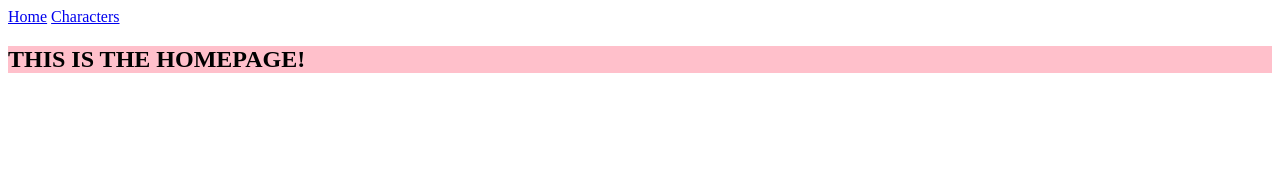
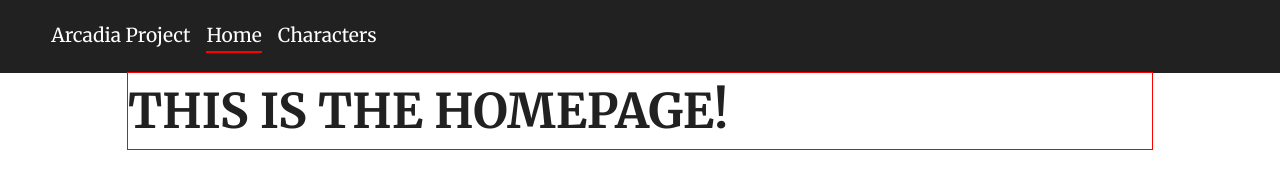
Before and after one commit to KisekiMiracle/arcadia-project, a website built with Vite: page index.html in a window 1280 px wide. Built offline with nearby package versions, Linux system fonts and the light colour scheme.

Commit message:
added some styles

```diff
--- a/index.html
+++ b/index.html
@@ -5,15 +5,24 @@
     <link rel="icon" type="image/svg+xml" href="/src/assets/img/javascript.svg" />
     <meta name="viewport" content="width=device-width, initial-scale=1.0" />
     <meta name="description" content="" />
+    <link rel="preconnect" href="https://fonts.googleapis.com" />
+    <link rel="preconnect" href="https://fonts.gstatic.com" crossorigin />
+    <link
+      href="https://fonts.googleapis.com/css2?family=Merriweather:ital,wght@0,300;0,400;0,700;0,900;1,300;1,400;1,700;1,900&display=swap"
+      rel="stylesheet"
+    />
     <script type="module" src="index.js"></script>
     <script type="module" src="/src/js/router.js"></script>
     <title>Vite App</title>
   </head>
   <body>
-    <nav>
-      <a href="/">Home</a>
-      <a href="/characters">Characters</a>
-    </nav>
+    <header id="page-header">
+      <nav>
+        <p>Arcadia Project</p>
+        <a href="/">Home</a>
+        <a href="/characters">Characters</a>
+      </nav>
+    </header>
     <main id="app"></main>
   </body>
 </html>
--- a/index.js
+++ b/index.js
@@ -1 +1,2 @@
+import "./src/css/reset.css";
 import "./src/css/styles.min.css";
--- a/pages/home.html
+++ b/pages/home.html
@@ -1,3 +1,3 @@
-<section>
+<section class="c-container">
   <h1>THIS IS THE HOMEPAGE!</h1>
 </section>
--- /dev/null
+++ b/src/css/reset.css
@@ -0,0 +1,63 @@
+/* Source: https://www.joshwcomeau.com/css/custom-css-reset/ */
+
+/* 1. Use a more-intuitive box-sizing model */
+*,
+*::before,
+*::after {
+  box-sizing: border-box;
+}
+/* 2. Remove default margin */
+* {
+  margin: 0;
+}
+body {
+  /* 3. Add accessible line-height */
+  line-height: 1.5;
+  /* 4. Improve text rendering */
+  -webkit-font-smoothing: antialiased;
+}
+/* 5. Improve media defaults */
+img,
+picture,
+video,
+canvas,
+svg {
+  display: block;
+  max-width: 100%;
+}
+/* 6. Inherit fonts for form controls */
+input,
+button,
+textarea,
+select {
+  font: inherit;
+}
+/* 7. Avoid text overflows */
+p,
+h1,
+h2,
+h3,
+h4,
+h5,
+h6 {
+  overflow-wrap: break-word;
+}
+/* 8. Improve line wrapping */
+p {
+  text-wrap: pretty;
+}
+h1,
+h2,
+h3,
+h4,
+h5,
+h6 {
+  text-wrap: balance;
+}
+/*
+    9. Create a root stacking context
+  */
+#root,
+#__next {
+  isolation: isolate;
+}
--- a/src/css/styles.scss
+++ b/src/css/styles.scss
@@ -1,11 +1,43 @@
 :root {
-  -clr-black: #212121;
+  --clr-black: #212121;
+}
+
+body {
+  font-family: "Merriweather", serif;
+  font-optical-sizing: auto;
+  font-style: normal;
+  font-size: 18;
+  line-height: 1.6;
 }
 
 h1 {
-  color: var(-clr-black);
+  color: var(--clr-black);
+  font-size: 2.986rem;
 }
 
-#app {
-  background-color: pink;
+#page-header {
+  background-color: var(--clr-black);
+
+  nav {
+    display: flex;
+    padding: 20px max(4vw, 40px);
+    color: white;
+    font-size: 1.2rem;
+    gap: 1rem;
+
+    a {
+      color: white;
+      text-decoration: none;
+    }
+
+    .c-header-item-active {
+      border-bottom: 2px solid red;
+    }
+  }
 }
+
+.c-container {
+  width: min(80%, 1600px);
+  margin-inline: auto;
+  outline: 1px solid red;
+}
--- a/src/js/router.js
+++ b/src/js/router.js
@@ -2,7 +2,7 @@ const urlPageTitle = "Arcadia Project";
 
 document.addEventListener("click", (e) => {
   const { target } = e;
-  if (!target.matches("nav a")) {
+  if (!target.matches(".page-header nav a")) {
     return;
   }
   e.preventDefault();
@@ -11,17 +11,17 @@ document.addEventListener("click", (e) => {
 
 const routes = {
   404: {
-    template: "./pages/404.html",
+    template: "/pages/404.html",
     title: `404 | ${urlPageTitle}`,
     description: "Page not found.",
   },
   "/": {
-    template: "./pages/home.html",
+    template: "/pages/home.html",
     title: `Home | ${urlPageTitle}`,
     description: "The Home page.",
   },
   "/characters": {
-    template: "./pages/characters.html",
+    template: "/pages/characters.html",
     title: `Characters | ${urlPageTitle}`,
     description: "The Characters page.",
   },
@@ -34,10 +34,21 @@ const router = (event) => {
   urlLocationHandler();
 };
 
+const handleHeaderActivePage = (location) => {
+  switch (location) {
+    case "/":
+      document.querySelectorAll("nav a")[0].classList.add("c-header-item-active");
+      break;
+    case "/characters":
+      document.querySelectorAll("nav a")[1].classList.add("c-header-item-active");
+      break;
+  }
+};
+
 const urlLocationHandler = async () => {
   const location = window.location.pathname;
   if (location.length == 0) {
-    location = "./";
+    location = "/";
   }
 
   const route = routes[location] || routes[404];
@@ -46,6 +57,7 @@ const urlLocationHandler = async () => {
   document.querySelector("#app").innerHTML = html;
   document.title = route.title;
   document.querySelector('meta[name="description"]').setAttribute("content", route.description);
+  handleHeaderActivePage(location);
 };
 
 window.onpopstate = urlLocationHandler;
--- a/vite.config.js
+++ b/vite.config.js
@@ -8,6 +8,7 @@ export default defineConfig({
   build: {
     rollupOptions: {
       input: {
+        404: resolve(__dirname, "pages/404.html"),
         index: resolve(__dirname, "index.html"),
         home: resolve(__dirname, "pages/home.html"),
         characters: resolve(__dirname, "pages/characters.html"),
```
Also changed, not shown: src/css/styles.css, src/css/styles.min.css.
